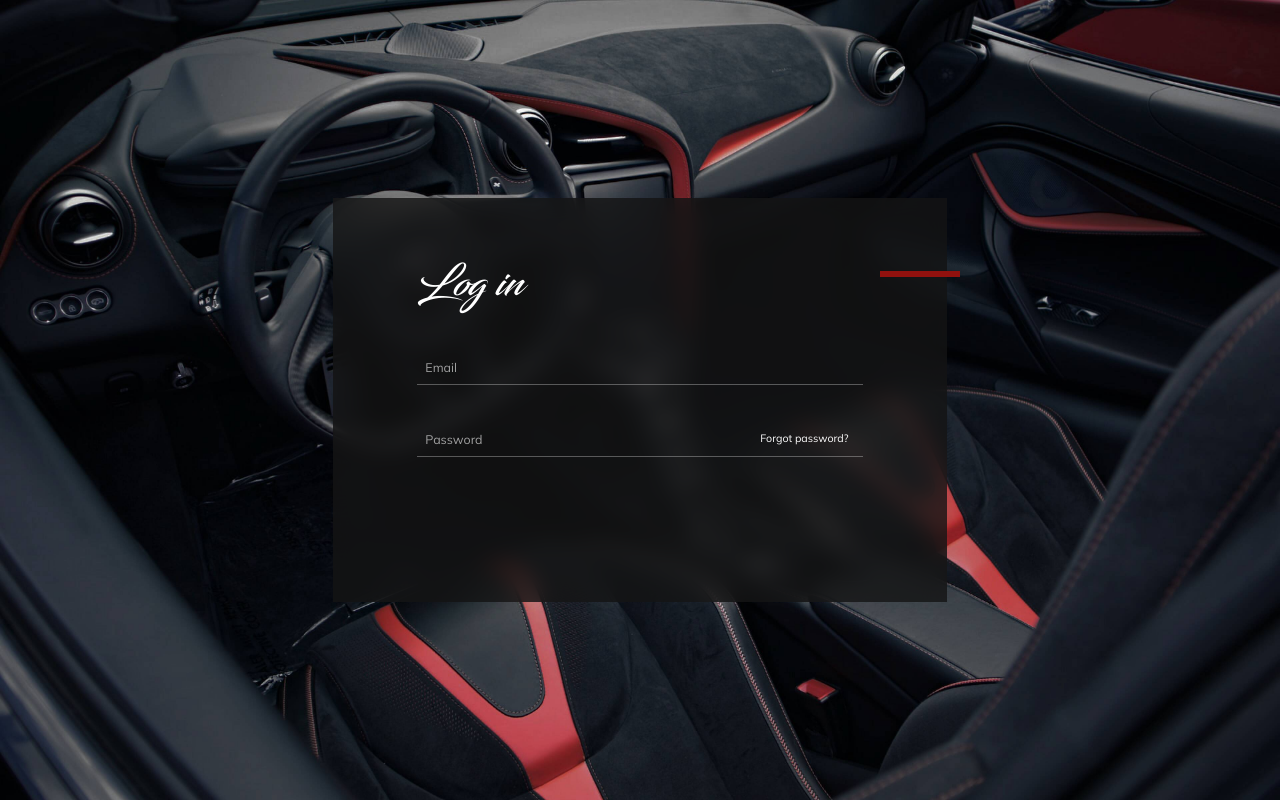
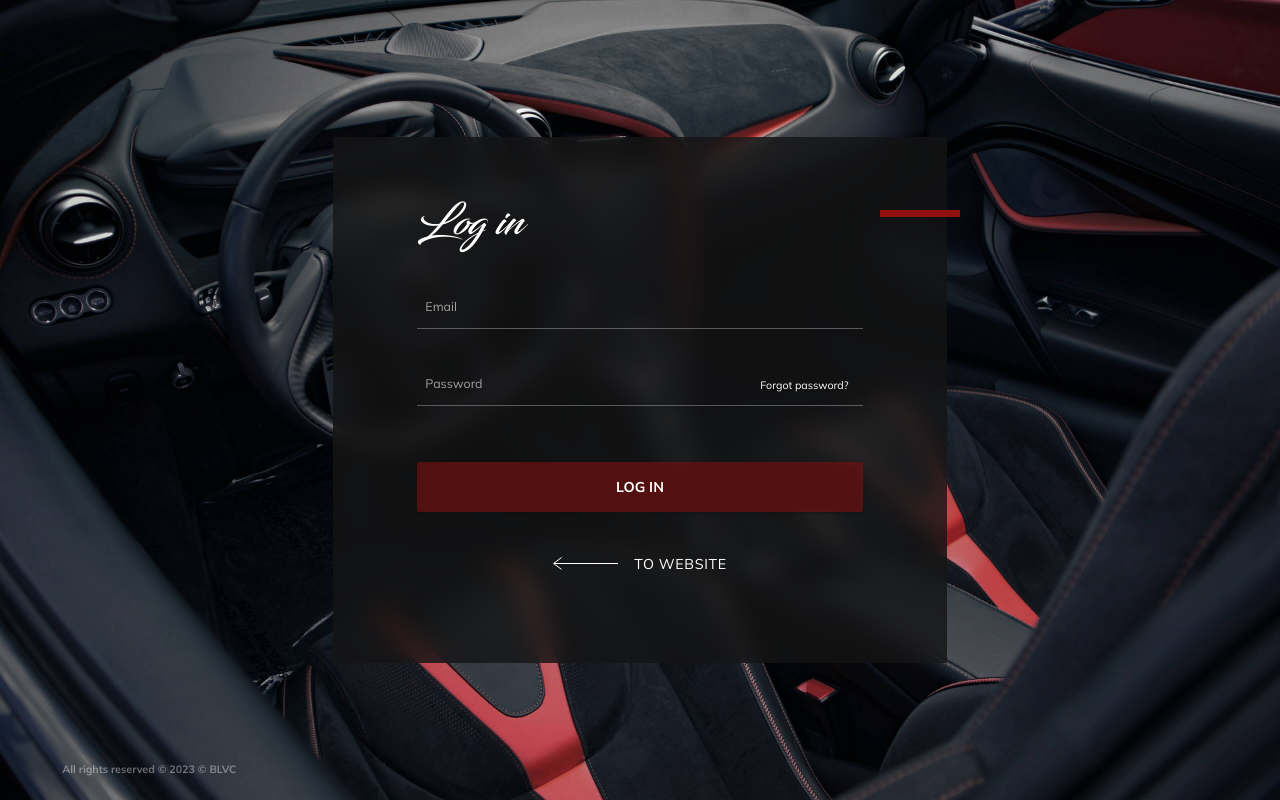
Before and after one commit to deniskeller/blvc, a Next.js app: page /auth in a window 1280 px wide. Built offline with nearby package versions, Linux system fonts and the light colour scheme.

Commit message:
auth page

```diff
--- a/src/assets/scss/variables.scss
+++ b/src/assets/scss/variables.scss
@@ -27,8 +27,10 @@ $ProximaNova: 'ProximaNova';
 
 //blvc
 $red: #91110e;
+$red2: #b80000;
 $white: #ffffff;
 $Blacksword: 'Blacksword';
+$Mulish: 'Mulish', sans-serif;
 
 //font-weight
 $normal: 400;
--- a/src/components/base/BaseButtonApp/BaseButtonApp.module.scss
+++ b/src/components/base/BaseButtonApp/BaseButtonApp.module.scss
@@ -1,4 +1,3 @@
-//default
 .Button {
   font-size: 100%;
   line-height: 100%;
@@ -6,74 +5,44 @@
   justify-content: center;
   align-items: center;
   width: max-content;
-	height: em(48px);
-	padding: em(19px) em(24px) em(17px);
+  height: em(44px);
+  padding: em(7px) em(20px);
   @extend %button;
   box-sizing: border-box;
-	border-radius: em(6px);
-	background: $blue;
   backdrop-filter: blur(5px);
   transition: all $speed ease;
+  border-radius: 2px;
+  box-shadow: 0px 1px 3px 0px rgba(0, 0, 0, 0.1),
+    0px 1px 2px 0px rgba(0, 0, 0, 0.06);
 
-	&:hover {
-		background: #1d52ff;
-	}
-
-	&:active {
-		background: #5f84ff;
-	}
-
-	.Title {
-		color: $white;
-		font-family: $ProximaNova;
+  text-align: center;
+  font-family: $Mulish;
   font-size: em(16px);
   font-style: normal;
-		font-weight: 400;
-		line-height: normal;
+  font-weight: 700;
   text-transform: uppercase;
 }
 
-	.Icon {
-		width: em(24px);
-		height: em(24px);
+// primary
+.Button_primary {
+  color: #fff;
+  background: #91110e;
+  &:hover {
+    background: #ab0300;
   }
-}
-
-//size mini
-.Button_mini {
-	height: em(38px);
-	padding: em(15px) em(24px) em(13px);
-	.Title {
-		font-size: em(14px);
+  &:active {
+    opacity: 0.8;
+    background: #ab0300;
   }
 }
 
 //secondary
 .Button_secondary {
   background: #e7ecfb;
-	.Title {
   color: #4570fd;
-	}
 
   &:hover {
     background: rgba(69, 112, 253, 0.15);
-	}
-
-	&:active {
-		background: rgba(69, 112, 253, 0.2);
-	}
-}
-
-//empty
-.Button_empty {
-	background: $white;
-	border: 1px solid #4570fd;
-	.Title {
-		color: #4570fd;
-	}
-
-	&:hover {
-		background: #e7ecfb;
   }
 
   &:active {
@@ -105,9 +74,3 @@
   pointer-events: none !important;
   opacity: 0.4 !important;
 }
-
-.IconPlus {
-	width: em(24px);
-	height: em(24px);
-	margin-right: 2px;
-}
--- a/src/components/base/BaseButtonApp/BaseButtonApp.tsx
+++ b/src/components/base/BaseButtonApp/BaseButtonApp.tsx
@@ -1,28 +1,20 @@
-import { ALL_ICONS } from '@constants/icons';
-import React, { MutableRefObject } from 'react';
-import { BaseIcon } from '..';
+import React, { MutableRefObject, ReactNode } from 'react';
 import s from './BaseButtonApp.module.scss';
 
 interface Props {
-	title?: string;
+  children: string | ReactNode | ReactNode[];
+  type?: string;
   ref?: MutableRefObject<null>;
-	type?: string;
-	size?: string;
   disabled?: boolean;
-	withIcon?: boolean;
   className?: string;
-	style?: object;
   onClick?: (ev: React.MouseEvent<HTMLButtonElement>) => void;
 }
 
 const BaseButtonApp: React.FC<Props> = ({
-	title = '',
-	type = '',
-	size = '',
+  children,
   disabled = false,
-	withIcon = false,
+  type = 'primary',
   className = '',
-	style,
   ref,
   onClick,
 }) => {
@@ -30,25 +22,10 @@ const BaseButtonApp: React.FC<Props> = ({
     <button
       onClick={onClick}
       disabled={disabled}
-			className={`${className} ${s.Button} ${s['Button_' + type]} ${
-				s['Button_' + size]
-			}`}
-			style={style}
+      className={`${className} ${s.Button} ${s['Button_' + type]}`}
       ref={ref}
     >
-			{withIcon ? (
-				<BaseIcon
-					viewBox='0 0 21 20'
-					icon={ALL_ICONS.PLUS}
-					className={s.IconPlus}
-				/>
-			) : null}
-
-			{title == 'bin' ? (
-				<BaseIcon viewBox='0 0 24 24' icon={ALL_ICONS.BIN} className={s.Icon} />
-			) : (
-				<span className={s.Title}>{title}</span>
-			)}
+      {children}
     </button>
   );
 };
--- a/src/components/base/BaseInputApp/BaseInputApp.module.scss
+++ b/src/components/base/BaseInputApp/BaseInputApp.module.scss
@@ -1,13 +1,13 @@
 .BaseInput {
-  font-size: inherit;
   position: relative;
   display: flex;
   flex-direction: column;
 
   //DEFAULT THEME
   .Input {
+    $size: 14px;
     width: 100%;
-    height: em(48px);
+    height: em(48px, $size);
     background: none;
     outline: none;
     border: none;
@@ -17,11 +17,11 @@
     border-bottom: 1px solid rgba(26, 26, 26, 0.6);
     transition: all 0.3s ease;
     @include placeholder-color(transparent);
-    padding: em(23px) em(16px) em(10px) em(10px);
+    padding: em(23px, $size) em(16px, $size) em(10px, $size) em(10px, $size);
 
     text-overflow: ellipsis;
     font-family: 'Mulish', sans-serif;
-    font-size: em(14px);
+    font-size: em($size);
     font-style: normal;
     font-weight: 400;
     line-height: 100%;
--- a/src/view/landing/Auth/Auth.module.scss
+++ b/src/view/landing/Auth/Auth.module.scss
@@ -30,6 +30,7 @@
     .Form {
       display: flex;
       flex-direction: column;
+      margin-bottom: em(48px);
 
       &_Title {
         margin-bottom: em(55px);
@@ -52,7 +53,7 @@
           position: relative;
           &_Input {
             input {
-              padding-right: em(140px);
+              padding-right: em(130px, 14px);
             }
           }
           .Link {
@@ -62,7 +63,7 @@
             transform: translate(0, -50%);
             &:hover {
               span {
-                color: #b80000;
+                color: $red2;
               }
             }
             span {
@@ -76,6 +77,66 @@
           }
         }
       }
+
+      &_Button {
+        width: 100%;
+        height: em(57px);
+        background: rgba(145, 17, 14, 0.5);
+        &:hover {
+          background: #ab0300;
+        }
+        &:active {
+          opacity: 0.8;
+          background: #ab0300;
+        }
+      }
+    }
+
+    .Back {
+      display: flex;
+      flex-direction: row;
+      align-items: center;
+      margin: 0 auto;
+      width: max-content;
+      &:hover {
+        svg {
+          transform: translate(-3px, 0);
+          path {
+            fill: $red2;
+            stroke: $red2;
+          }
+        }
+        span {
+          color: $red2;
+        }
+      }
+      svg {
+        margin-right: em(18px);
+        transition: transform $speed ease;
+      }
+      span {
+        color: $white;
+        font-size: em(16px);
+        font-style: normal;
+        font-weight: 400;
+        line-height: normal;
+        letter-spacing: 0.64px;
+        text-transform: uppercase;
+        transition: color $speed ease;
+      }
+    }
+  }
+
+  .Copyright {
+    position: absolute;
+    left: em(70px);
+    bottom: em(27px);
+    p {
+      color: rgba(255, 255, 255, 0.4);
+      font-size: em(12px);
+      font-style: normal;
+      font-weight: 700;
+      line-height: 133.333%;
     }
   }
 }
--- a/src/view/landing/Auth/Auth.tsx
+++ b/src/view/landing/Auth/Auth.tsx
@@ -22,6 +22,11 @@ const Auth: React.FC = () => {
     setValue((prev) => ({ ...prev, [key]: val }));
   };
 
+  const submitFormHandler = (e: { preventDefault: () => void }) => {
+    e.preventDefault();
+    alert('kek');
+  };
+
   useEffect(() => {
     console.log('value: ', value);
   }, [value]);
@@ -39,6 +44,7 @@ const Auth: React.FC = () => {
 
       <div className={s.Auth_Content}>
         <div className={s.Decor}></div>
+
         <form className={s.Form}>
           <div className={s.Form_Title}>
             <h1>Log in</h1>
@@ -73,45 +79,39 @@ const Auth: React.FC = () => {
             </li>
           </ul>
 
-          {/* <Link
-            href="/forgot-password"
-            className={`${s.Form_ForgotPassword} ${s.Form_Link}`}
-          >
-            Забыли пароль?
-          </Link>
-
           <BaseButtonApp
-            title="Войти"
+            // title="Log in"
             className={s.Form_Button}
             onClick={submitFormHandler}
-          />
-
-          <div className={s.Form_Register}>
-            <span>Ещё не зарегистрированы?</span>&nbsp;
-            <Link href="/register" className={s.Form_Link}>
-              Стать партнёром
-            </Link>
-          </div> */}
+          >
+            Log in
+          </BaseButtonApp>
         </form>
 
-        {/* <Link href="/" className={s.BtnBack}>
+        <Link href="/" className={s.Back}>
           <svg
             xmlns="http://www.w3.org/2000/svg"
-            viewBox="0 0 64 16"
+            width="65"
+            height="17"
+            viewBox="0 0 65 17"
             fill="none"
           >
             <path
               fillRule="evenodd"
               clipRule="evenodd"
-              d="M63.2227 8.5H-15.6758V7.5H63.2227V8.5Z"
+              d="M1 9H79.8984V8H1V9Z"
               fill="white"
             />
-            <path d="M55.9688 13.9219L63.9697 7.91646" stroke="white" />
-            <path d="M63.9688 8L55.9687 2" stroke="white" />
+            <path d="M8.53125 14.4219L0.530285 8.41646" stroke="white" />
+            <path d="M0.53125 8.5L8.53125 2.5" stroke="white" />
           </svg>
 
           <span>to website</span>
-        </Link> */}
+        </Link>
+      </div>
+
+      <div className={s.Copyright}>
+        <p>All rights reserved © 2023 © BLVC</p>
       </div>
     </section>
   );
```
Lines whose indentation alone changed are shown as unchanged.
